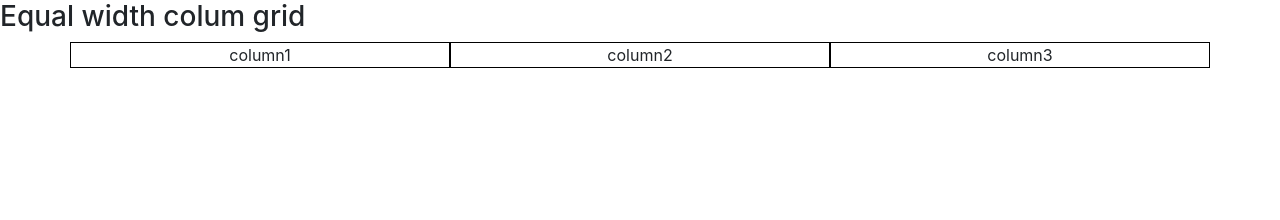
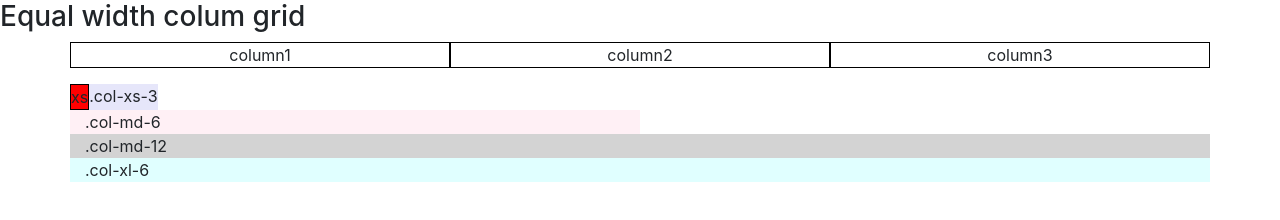
Before and after one commit to Nur-A-Sabah/Bootstrap-17.09.24, a plain HTML site: page index.html in a window 1280 px wide. Drawn offline with nearby package versions, Linux system fonts and the light colour scheme.

Commit message:
bootstap

```diff
--- a/index.html
+++ b/index.html
@@ -25,5 +25,29 @@
         <div class="col">column3</div>
       </div>
     </div>
+    <div class="container">
+      <h1></h1>
+      <p></p>
+      <div class="row">
+        <div
+          class="col-xs"
+          style="background-color: red; border: 1px solid black"
+        >
+          xs
+        </div>
+        <div class="col-xs-3" style="background-color: lavender">.col-xs-3</div>
+      </div>
+      <div class="row">
+        <div class="col-md-6" style="background-color: lavenderblush">
+          .col-md-6
+        </div>
+        <div class="col-md-12" style="background-color: lightgrey">
+          .col-md-12
+        </div>
+      </div>
+      <div class="row" style="background-color: lightcyan">
+        <div class="col-xl-6">.col-xl-6</div>
+      </div>
+    </div>
   </body>
 </html>
```
